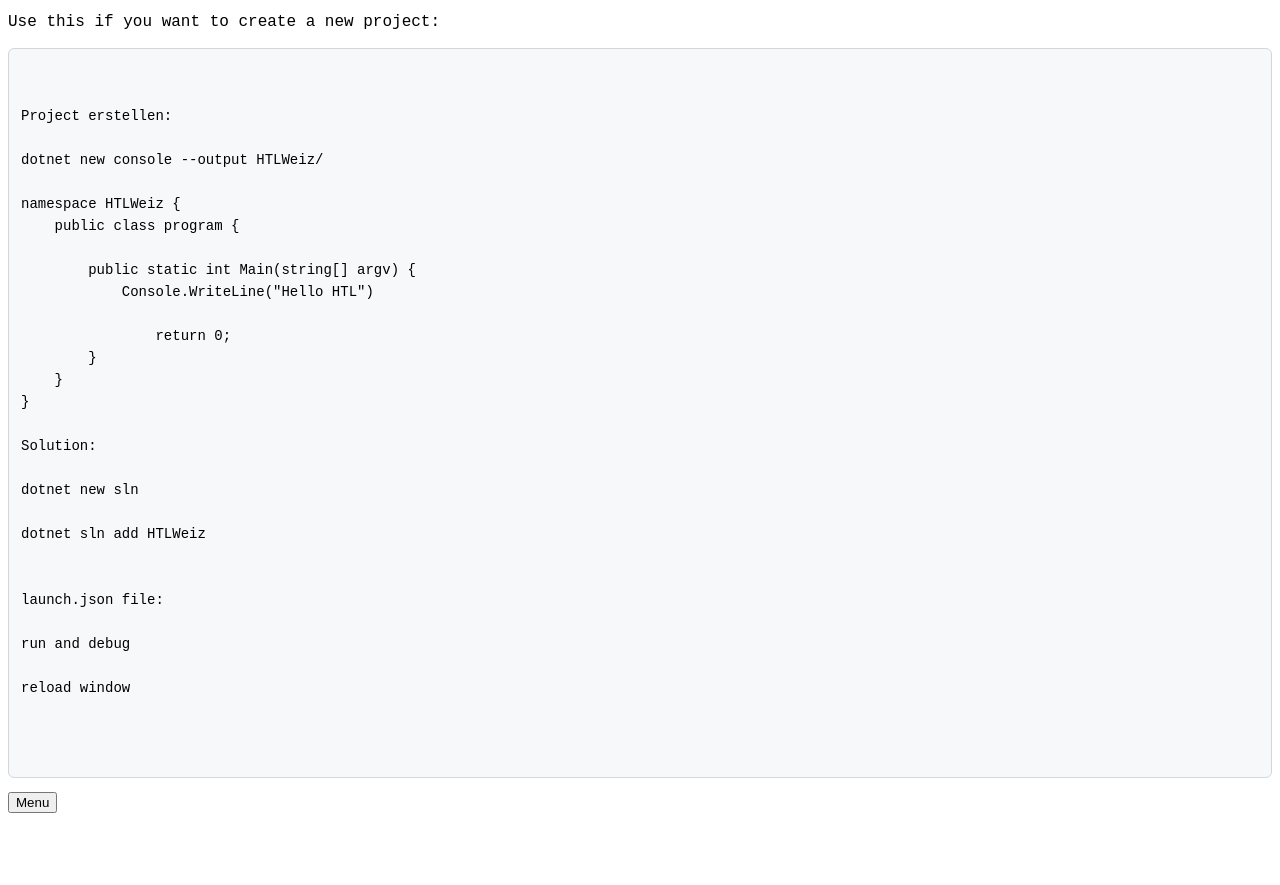
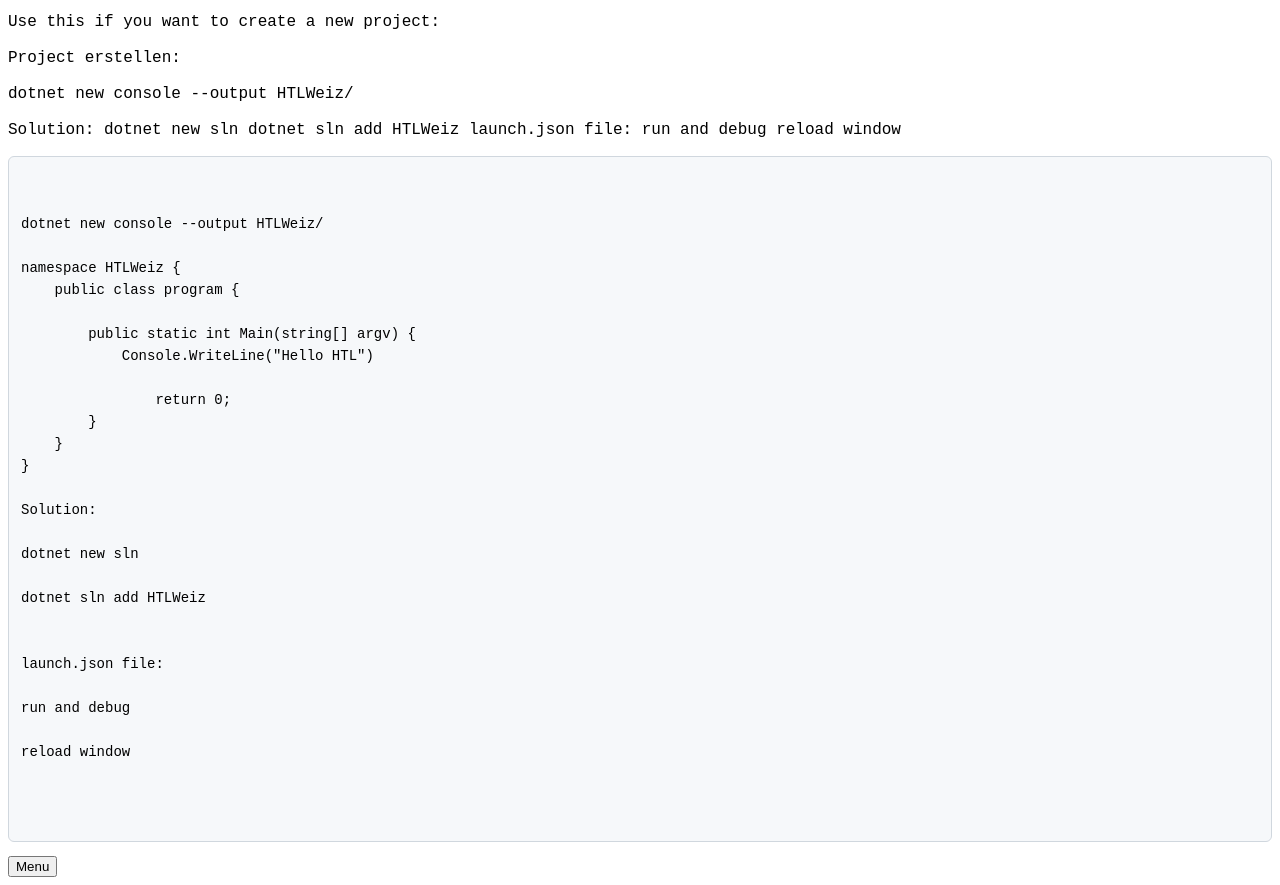
Before and after one commit to tobi-210/Dashboard, a plain HTML site: page setup.html in a window 1280 px wide. Shown: the part 51-936 px from the top of the page. Before the commit the page ends 872 px from the top, so only its background shows below. Drawn offline with Linux system fonts and the light colour scheme.

Commit message:
Update setup.html

```diff
--- a/setup.html
+++ b/setup.html
@@ -35,10 +35,22 @@
 
 <p>Use this if you want to create a new project:</p>
 
+<p>Project erstellen:</p>
+	<p>dotnet new console --output HTLWeiz/</p>
+	<p>Solution:
+
+dotnet new sln
+
+dotnet sln add HTLWeiz
+
+
+launch.json file:
+
+run and debug
+
+reload window </p>
 
 <pre><code>
-
-Project erstellen:
 
 dotnet new console --output HTLWeiz/
 
```
